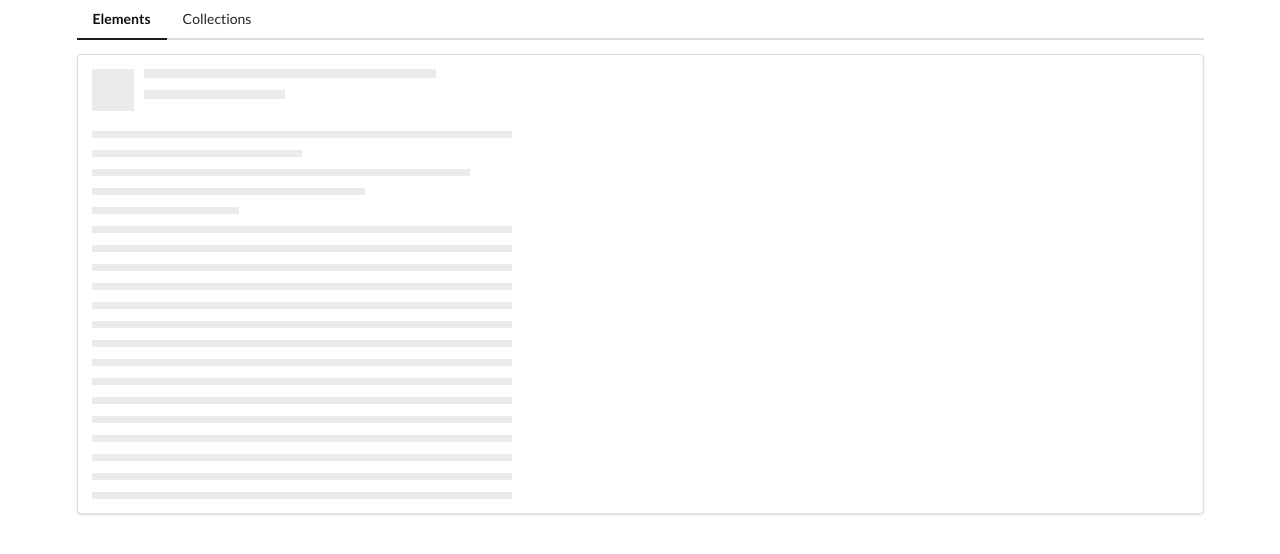
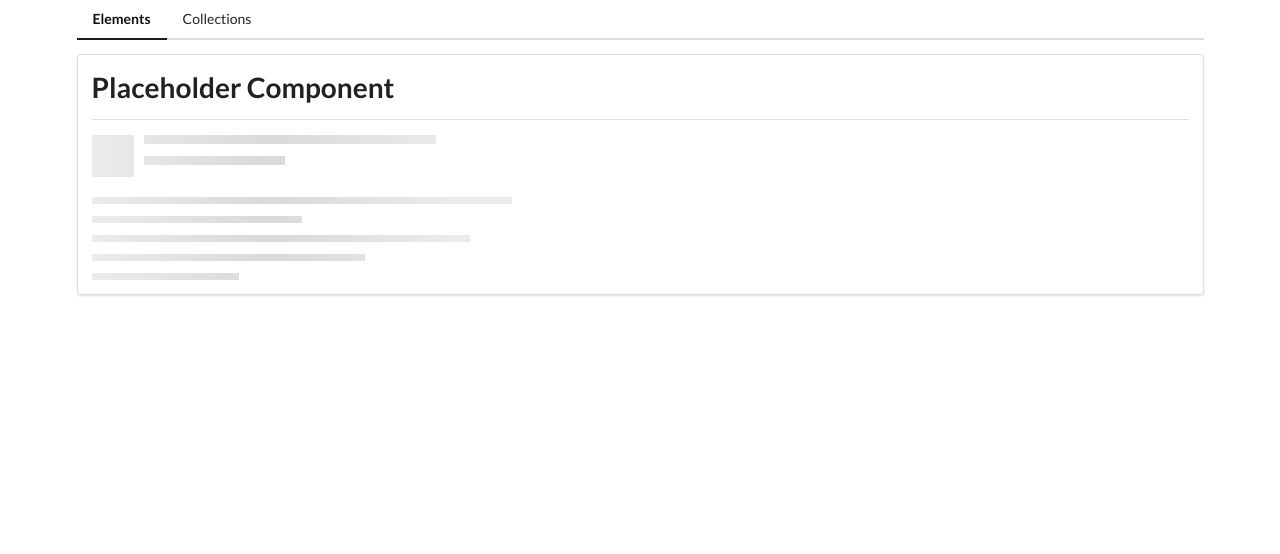
Before and after one commit to ManuDev03/angular-modules-project, an Angular app: page /elements in a window 1280 px wide. Shown: the top 554 px of the page. Built offline with nearby package versions, Linux system fonts and the light colour scheme.

Commit message:
shared module created

```diff
--- a/src/app/elements/elements-home/elements-home.component.html
+++ b/src/app/elements/elements-home/elements-home.component.html
@@ -1 +1,4 @@
-<app-placeholder [header]="true" [lines]="20"></app-placeholder>
+<h1>Placeholder Component</h1>
+<div class="ui divider"></div>
+
+<app-placeholder [header]="true" [lines]="5"></app-placeholder>
--- /dev/null
+++ b/src/app/shared/divider/divider.component.html
@@ -0,0 +1,2 @@
+<h1>from divider module</h1>
+<div class="ui-divider"></div>
```
Also changed, not shown: src/app/shared/divider/divider.component.ts (added, +15 -0 lines), src/app/shared/shared.module.ts (added, +16 -0 lines), src/app/shared/divider/divider.component.css (added), 1 other file (tests, documents, lock files or other folders).
